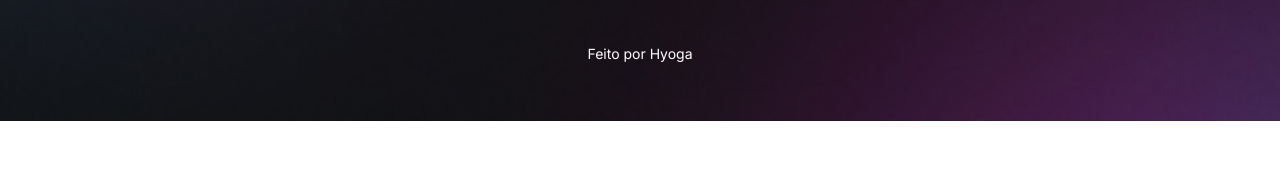
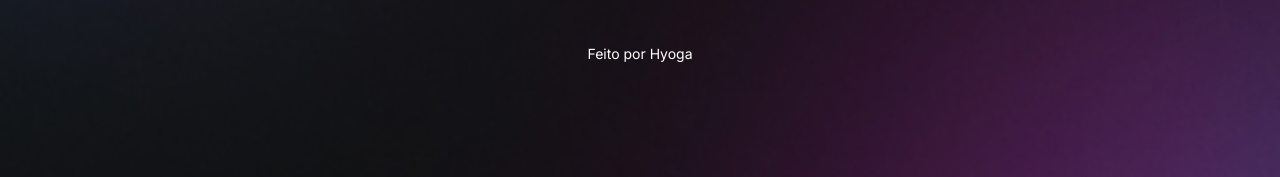
Before and after one commit to LucasGuindanha/hyoga, a plain HTML site: page index.html in a window 1280 px wide. Shown: the part 679-856 px from the top of the page. Before the commit the page ends 800 px from the top, so only its background shows below. Drawn offline with nearby package versions, Linux system fonts and the light colour scheme.

Commit message:
change background based on media queries

```diff
--- a/style.css
+++ b/style.css
@@ -29,6 +29,7 @@ body {
   background-repeat: no-repeat;
   background-position: top center;
   background-size: cover;
+  height: 100vh;
 }
 
 body * {
@@ -163,3 +164,14 @@ footer {
   text-align: center;
   font-size: 14px;
 }
+
+/* media queries */
+@media (min-width: 700px) {
+  :root {
+    --br-url: url(./assets/bg-desktop.jpg);
+  }
+
+  .light {
+    --bg-url: url(./assets/bg-desktop-light.jpg);
+  }
+}
```
Also changed, not shown: assets/bg-desktop-light.jpg (added), assets/bg-desktop.jpg (added).
